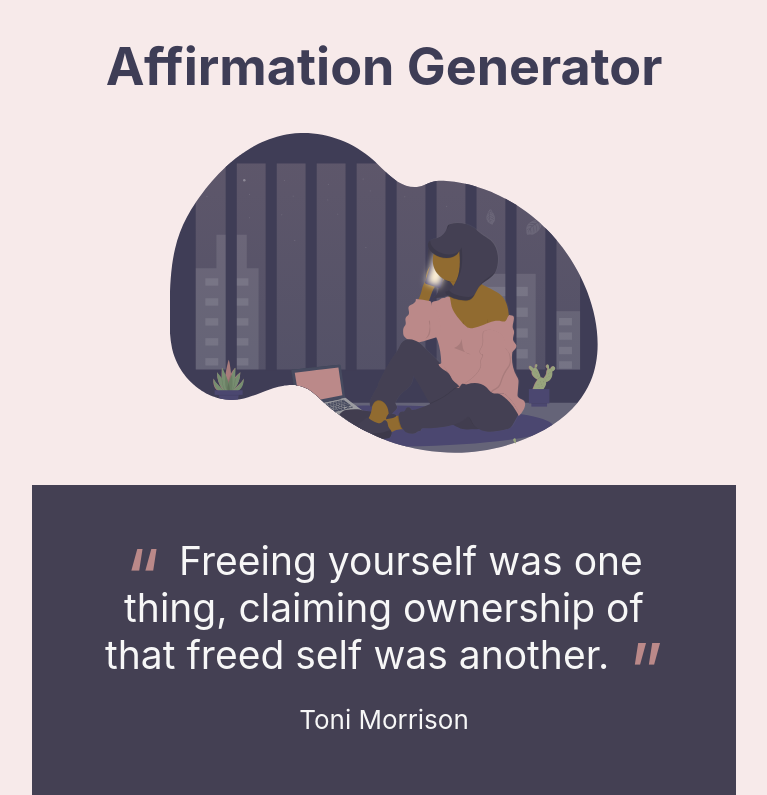
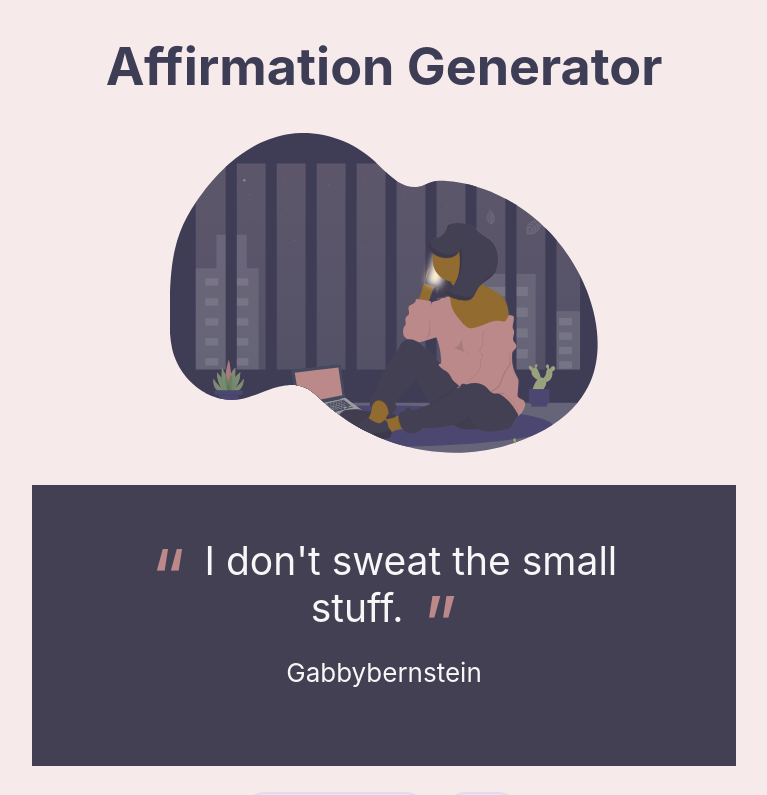
Before and after one commit to M0nica/affirmation_generator, a React (Create React App) app: page / in a window 1280 px wide. Shown: the top 795 px of the page, without its empty margins (256-1023 px from the left). Built offline with nearby package versions, Linux system fonts and the light colour scheme.

Commit message:
Update affirmations.js

```diff
--- a/src/affirmations.js
+++ b/src/affirmations.js
@@ -1,4 +1,19 @@
 const affirmations = [
+     {
+    affirmation: "I am love. I am purpose. ...",
+    author: "Prashant Rayamajhi"
+   },   {
+    affirmation: "I don't sweat the small stuff.",
+    author: "Gabbybernstein"
+   },
+        {
+    affirmation: "I will not compare myself to strangers on the Internet.",
+    author: "Aayam Thapa"
+   },
+        {
+    affirmation: " I am in the process of becoming the best version of myself.",
+    author: "Safal Dhami"
+   },
      {
     affirmation:
       "If there’s a book that you want to read, but it hasn’t been written yet, then you must write it.",
```
